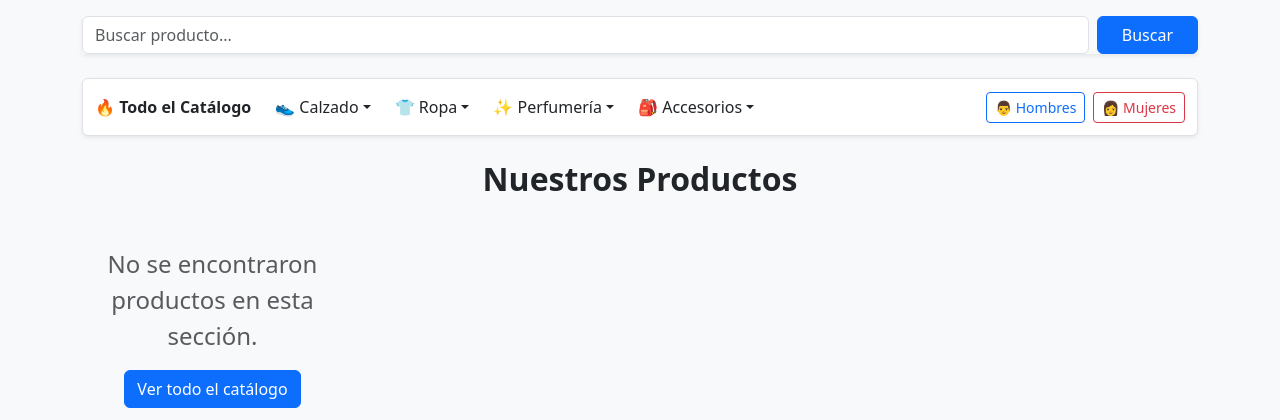
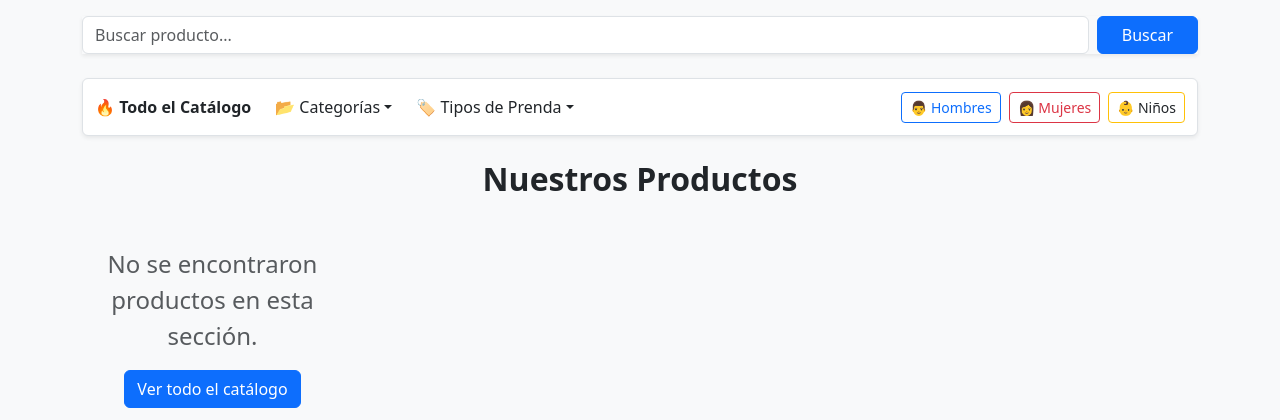
Before and after one commit to Churiflow/tienda-flask-pro, a Flask app: page / in a window 1280 px wide. Shown: the part 56-476 px from the top of the page. Run offline with Flask 3, Linux system fonts and the light colour scheme; data that the repository does not hold is empty.

Commit message:
Feat: Automatización total de menús y categorías infinitas mediante texto libre e inyección dinámica

```diff
--- a/app.py
+++ b/app.py
@@ -55,22 +55,18 @@ class Pedido(db.Model):
     fecha = db.Column(db.DateTime, default=datetime.now)
     estado = db.Column(db.String(20), default='Pendiente')
 
-with     app.app_context():
+with app.app_context():
     db.create_all()
 
-# --- RUTAS ---
 @app.route('/')
 def home():
-    # 1. Capturamos todos los posibles filtros desde la URL
     query = request.args.get('search')
     categoria_filtrada = request.args.get('categoria')
     subcategoria_filtrada = request.args.get('subcategoria')
     genero_filtrado = request.args.get('genero')
 
-    # 2. Iniciamos la consulta base sobre la tabla Producto
     consulta = Producto.query
 
-    # 3. Aplicamos los filtros acumulativos si existen
     if query:
         consulta = consulta.filter(Producto.nombre.contains(query))
     if categoria_filtrada:
@@ -80,14 +76,25 @@ def home():
     if genero_filtrado:
         consulta = consulta.filter_by(genero=genero_filtrado)
 
-    # 4. Traemos los productos finales filtrados
     productos_db = consulta.all()
-
-    # 5. Mantenemos tu lógica de carrito y banners intacta
     cantidad_carrito = len(session.get('carrito', []))
     banners = Banner.query.all()
 
-    return render_template('index.html', productos=productos_db, cantidad=cantidad_carrito, banners=banners)
+    # --- TRUCO MAGISTRAL: Extraemos listas únicas de lo que ya tienes guardado ---
+    # Esto busca en la BD y arma una lista sin repetir de todas las categorías y subcategorías que existen
+    categorias_existentes = db.session.query(Producto.categoria).distinct().all()
+    subcategorias_existentes = db.session.query(Producto.subcategoria).distinct().all()
+
+    # Las limpiamos para que Jinja las entienda bien (convertimos tuplas a strings)
+    cats = [c[0] for c in categorias_existentes if c[0]]
+    subcats = [s[0] for s in subcategorias_existentes if s[0]]
+
+    return render_template('index.html',
+                           productos=productos_db,
+                           cantidad=cantidad_carrito,
+                           banners=banners,
+                           lista_categorias=cats,
+                           lista_subcategorias=subcats)
 
 @app.route('/categoria/<nombre_cat>')
 def filtrar_categoria(nombre_cat):
--- a/templates/index.html
+++ b/templates/index.html
@@ -1,5 +1,6 @@
 <!DOCTYPE html>
-<html lang="es">                                        <head>
+<html lang="es">
+<head>
     <meta charset="UTF-8">
     <meta name="viewport" content="width=device-width, initial-scale=1.0">
     <title>TiendaMaster Pro</title>
@@ -7,11 +8,14 @@
     <link rel="stylesheet" href="https://cdn.jsdelivr.net/npm/bootstrap-icons@1.11.1/font/bootstrap-icons.css">
 </head>
 <body class="bg-light">
+
     <nav class="navbar navbar-expand-lg navbar-dark bg-dark mb-3">
         <div class="container">
             <a class="navbar-brand fw-bold" href="/">👟 TiendaMaster</a>
             <div class="ms-auto d-flex align-items-center">
-                <a href="/rastreo" class="nav-link text-info me-3 small"><i class="bi bi-box-seam"></i> Rastrear Pedido</a>
+                <a href="/rastreo" class="nav-link text-info me-3 small">
+                    <i class="bi bi-box-seam"></i> Rastrear Pedido
+                </a>
                 <a href="/carrito" class="btn btn-outline-light position-relative">
                     🛒 Mi Carrito
                     {% if cantidad > 0 %}
@@ -40,51 +44,38 @@
                     <ul class="navbar-nav me-auto mb-2 mb-lg-0 gap-2">
 
                         <li class="nav-item dropdown">
-                            <a class="nav-link dropdown-toggle text-dark" href="#" role="button" data-bs-toggle="dropdown">👟 Calzado</a>
+                            <a class="nav-link dropdown-toggle text-dark" href="#" role="button" data-bs-toggle="dropdown">📂 Categorías</a>
                             <ul class="dropdown-menu">
-                                <li><a class="dropdown-item" href="/?categoria=Calzado">Ver Todo Calzado</a></li>
-                                <li><hr class="dropdown-divider"></li>
-                                <li><a class="dropdown-item" href="/?subcategoria=Zapatillas">Zapatillas</a></li>
-                                <li><a class="dropdown-item" href="/?subcategoria=Sandalias">Sandalias</a></li>
+                                {% for cat in lista_categorias %}
+                                    <li><a class="dropdown-item" href="/?categoria={{ cat }}">{{ cat }}</a></li>
+                                {% else %}
+                                    <li><a class="dropdown-item disabled" href="#">No hay categorías aún</a></li>
+                                {% endfor %}
                             </ul>
                         </li>
 
                         <li class="nav-item dropdown">
-                            <a class="nav-link dropdown-toggle text-dark" href="#" role="button" data-bs-toggle="dropdown">👕 Ropa</a>
+                            <a class="nav-link dropdown-toggle text-dark" href="#" role="button" data-bs-toggle="dropdown">🏷️ Tipos de Prenda</a>
                             <ul class="dropdown-menu">
-                                <li><a class="dropdown-item" href="/?categoria=Ropa">Ver Toda la Ropa</a></li>
-                                <li><hr class="dropdown-divider"></li>
-                                <li><a class="dropdown-item" href="/?subcategoria=Shorts">Shorts</a></li>
-                                <li><a class="dropdown-item" href="/?subcategoria=Pantalones">Pantalones</a></li>
-                                <li><a class="dropdown-item" href="/?subcategoria=Boxers">Ropa Interior / Boxers</a></li>
-                                <li><a class="dropdown-item" href="/?subcategoria=Medias">Medias / Calcetines</a></li>
-                            </ul>
-                        </li>
-
-                        <li class="nav-item dropdown">
-                            <a class="nav-link dropdown-toggle text-dark" href="#" role="button" data-bs-toggle="dropdown">✨ Perfumería</a>
-                            <ul class="dropdown-menu">
-                                <li><a class="dropdown-item" href="/?categoria=Perfumeria">Ver Todo Perfumes</a></li>
-                                <li><a class="dropdown-item" href="/?subcategoria=Perfume">Perfumes individuales</a></li>
-                            </ul>
-                        </li>
-
-                        <li class="nav-item dropdown">
-                            <a class="nav-link dropdown-toggle text-dark" href="#" role="button" data-bs-toggle="dropdown">🎒 Accesorios</a>
-                            <ul class="dropdown-menu">
-                                <li><a class="dropdown-item" href="/?categoria=Accesorios">Ver Todo Accesorios</a></li>
-                                <li><a class="dropdown-item" href="/?subcategoria=Gorras">Gorras</a></li>
+                                {% for subcat in lista_subcategorias %}
+                                    <li><a class="dropdown-item" href="/?subcategoria={{ subcat }}">{{ subcat }}</a></li>
+                                {% else %}
+                                    <li><a class="dropdown-item disabled" href="#">No hay subcategorías aún</a></li>
+                                {% endfor %}
                             </ul>
                         </li>
 
                     </ul>
+
                     <div class="d-flex gap-2">
                         <a class="btn btn-sm btn-outline-primary" href="/?genero=Hombre">👨 Hombres</a>
                         <a class="btn btn-sm btn-outline-danger" href="/?genero=Mujer">👩 Mujeres</a>
+                        <a class="btn btn-sm btn-outline-warning text-dark" href="/?genero=Niños">👶 Niños</a>
                     </div>
                 </div>
             </div>
         </nav>
+
         {% if banners %}
         <div id="carouselExampleIndicators" class="carousel slide shadow mb-5" data-bs-ride="carousel">
             <div class="carousel-inner" style="border-radius: 15px; max-height: 350px;">
```
Also changed, not shown: templates/admin.html (+5 -17 lines). Lines whose indentation alone changed are shown as unchanged.
